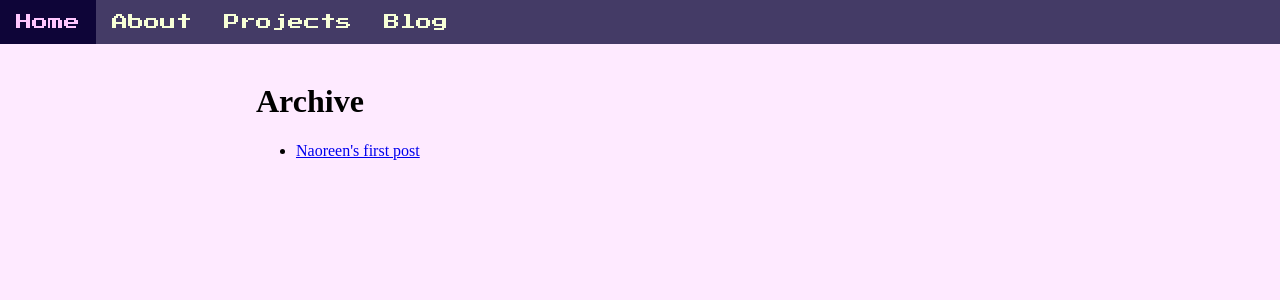
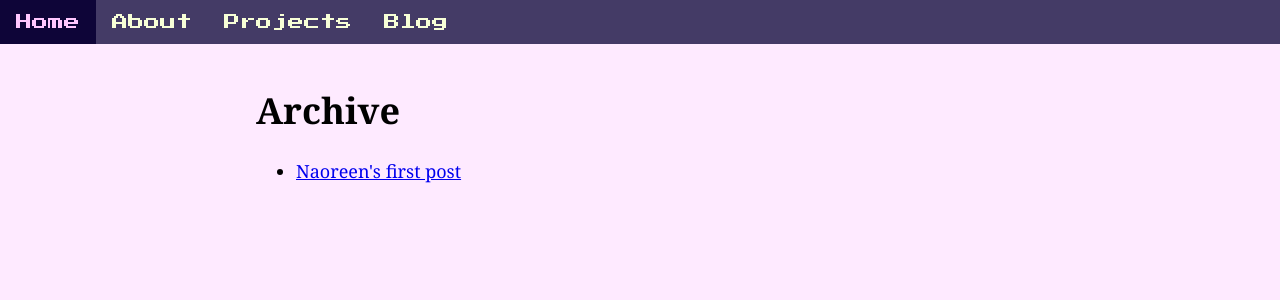
Before and after one commit to kNaoreen/kNaoreen.github.io, a Jekyll site: the page built from blog.html, in a window 1280 px wide. Shown: the top 300 px of the page. Built offline with Jekyll 4.4.1, drawn with Linux system fonts in a browser that asks for light colours.

Commit message:
fix blog fonts

```diff
--- a/_sass/blog.scss
+++ b/_sass/blog.scss
@@ -1,8 +1,13 @@
 .blogArchive {
     margin-left: 20%;
+    font-family: Georgia;
+    font-size: 18px;
 }
 
 .post {
     padding-left: 20%;
-    padding-right: 20%
+    padding-right: 20%;
+    font-family: Georgia;
+    font-size: 18px;
+    line-height: 1.5;
 }
```
